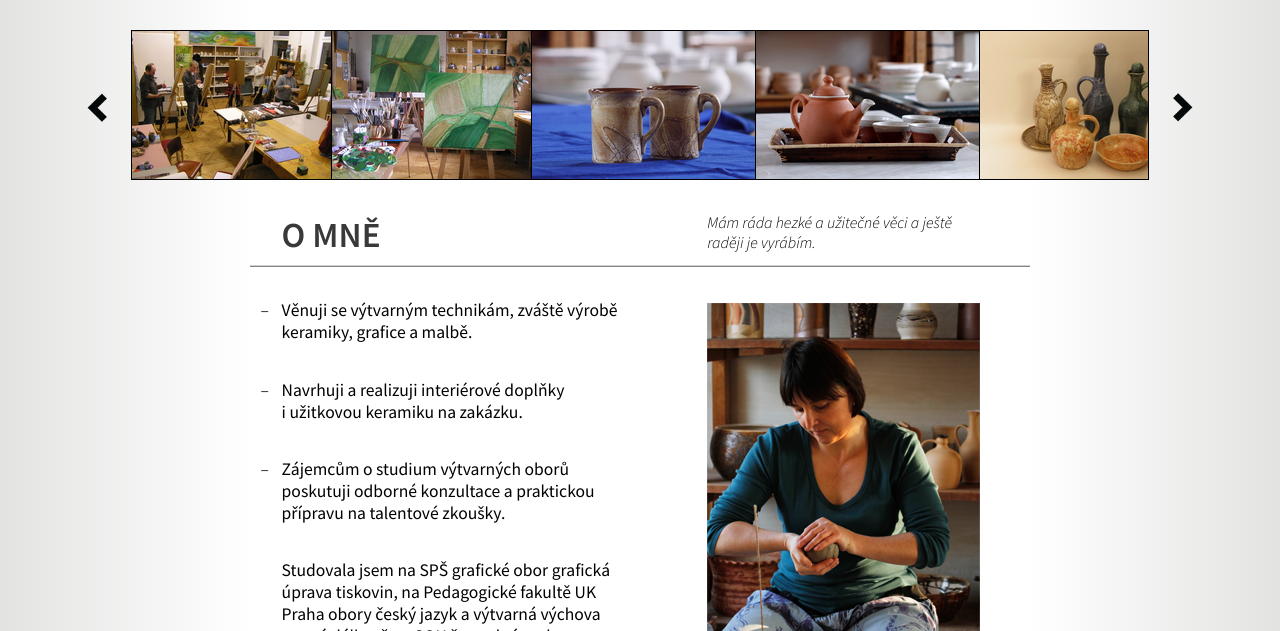
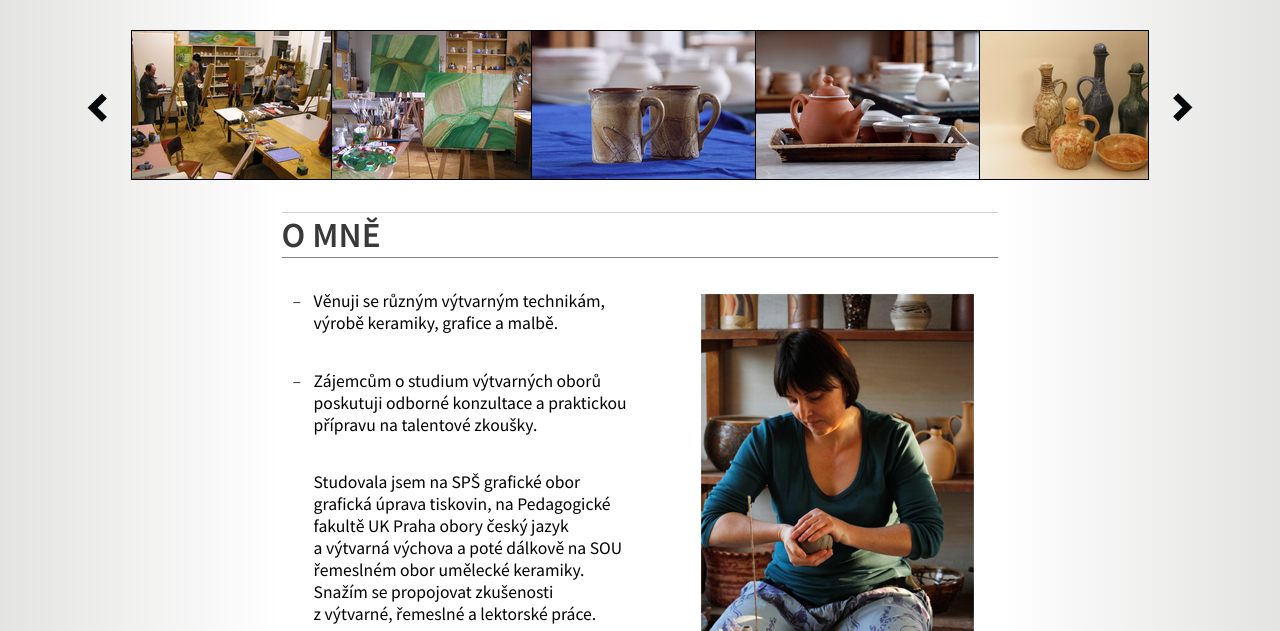
Before and after one commit to Gregy/greja.cz, a plain HTML site: page index.html in a window 1280 px wide. Shown: the part 169-800 px from the top of the page. Drawn offline with Linux system fonts and the light colour scheme.

Commit message:
Update index.html

```diff
--- a/index.html
+++ b/index.html
@@ -105,23 +105,18 @@
 
     <div class="heading">
       <h1>O mně</h1>
-      <div class="title-text">Mám ráda hezké a užitečné věci a ještě <br>raději je vyrábím.</div>
-    </div>
     <div class="sepline"></div>
 
     <div class="row">
   <div class="left">
     <p class="listmark">
-      Věnuji se výtvarným technikám, zváště výrobě keramiky, grafice a malbě.
-    </p>
-    <p class="listmark">
-      Navrhuji a&nbsp;realizuji interiérové doplňky i&nbsp;užitkovou keramiku na zakázku.
+      Věnuji se různým výtvarným technikám, výrobě keramiky, grafice a malbě.
     </p>
     <p class="listmark">
       Zájemcům o&nbsp;studium výtvarných oborů poskutuji odborné konzultace a&nbsp;praktickou přípravu na talentové zkoušky.
     </p>
     <p>
-    Studovala jsem na SPŠ grafické obor grafická úprava tiskovin, na Pedagogické fakultě UK Praha obory český jazyk a&nbsp;výtvarná výchova a&nbsp;poté dálkově na SOU řemeslném obor umělecké keramiky. Od roku 1990 žiji s&nbsp;rodinou v&nbsp;Hořicích v&nbsp;Podkrkonoší. Snažím se propojovat zkušenosti z&nbsp;výtvarné, řemeslné a&nbsp;lektorské práce.
+    Studovala jsem na SPŠ grafické obor grafická úprava tiskovin, na Pedagogické fakultě UK Praha obory český jazyk a&nbsp;výtvarná výchova a&nbsp;poté dálkově na SOU řemeslném obor umělecké keramiky. Snažím se propojovat zkušenosti z&nbsp;výtvarné, řemeslné a&nbsp;lektorské práce.
     </p>
   </div>
   <div class="right">
```
